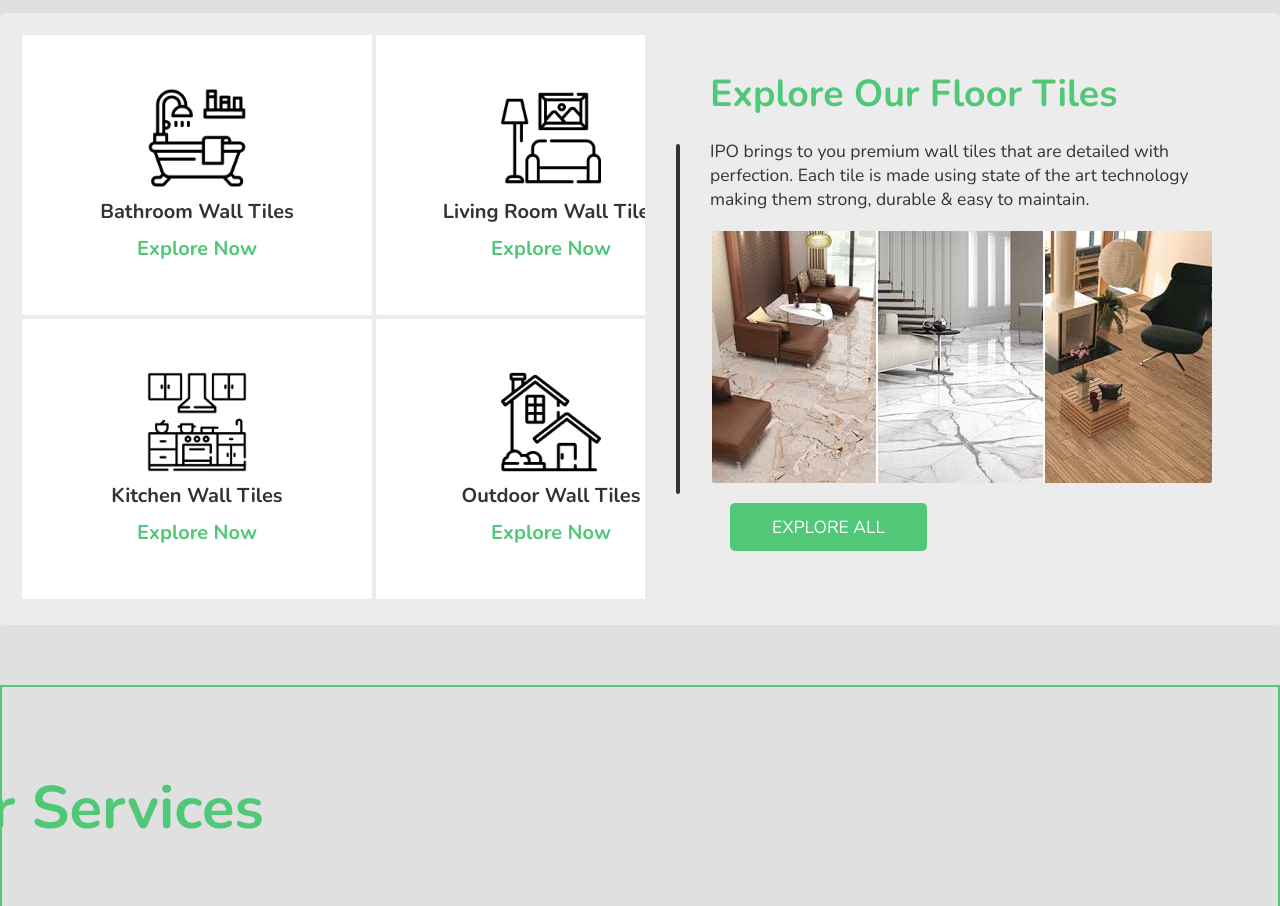
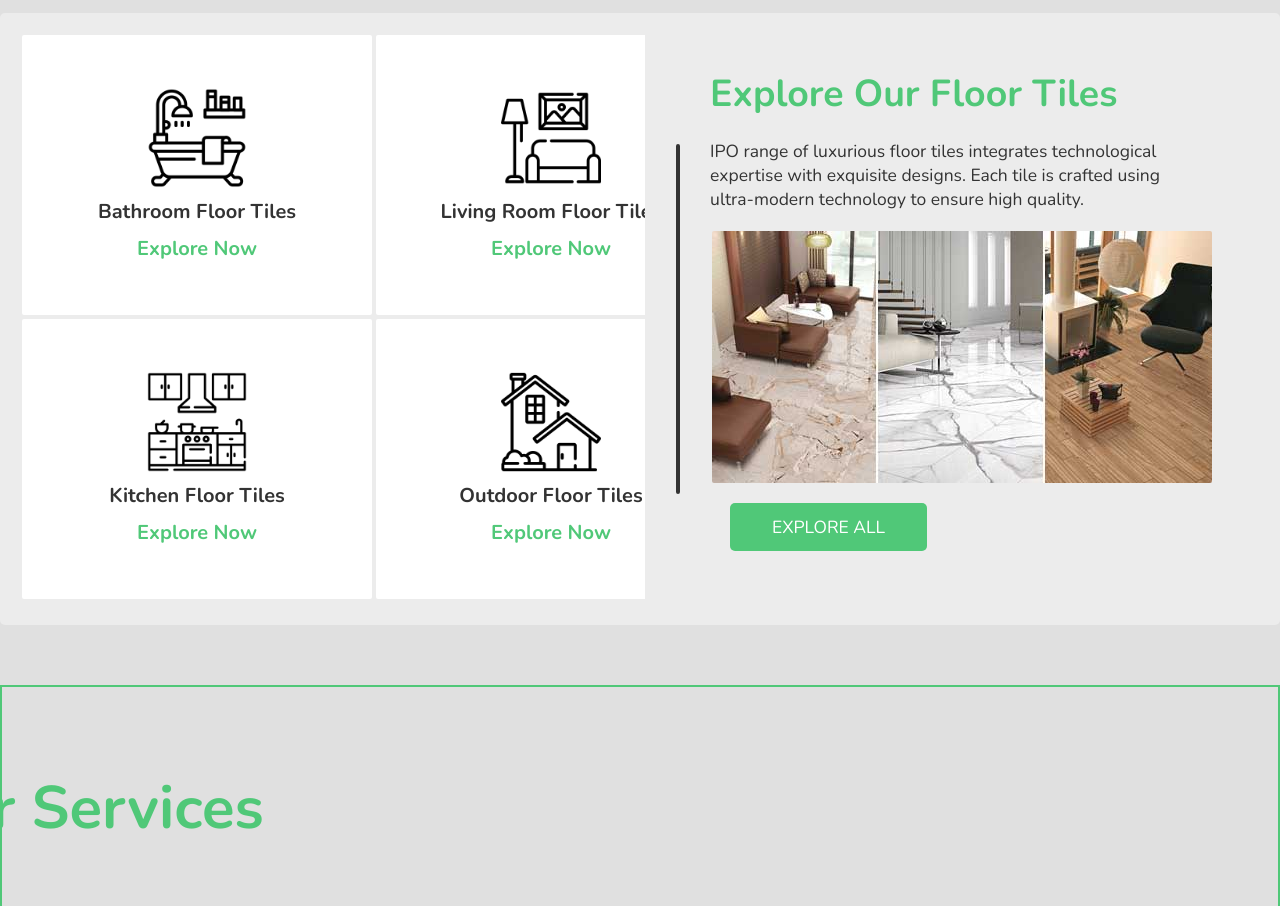
Before and after one commit to bunny-studio/IPO-Pre-Version-Website, a plain HTML site: page index.html in a window 1280 px wide. Shown: the part 1840-2746 px from the top of the page. Drawn offline with nearby package versions, Linux system fonts and the light colour scheme.

Commit message:
Update index.html

```diff
--- a/index.html
+++ b/index.html
@@ -219,31 +219,31 @@
                         <div class="tile-category">
                             <div class="logo">
                                 <img src="./mediafiles/image/bathroom.png" alt="">
-                                <h3>Bathroom Wall Tiles</h3>
+                                <h3>Bathroom Floor Tiles</h3>
                                 <a href="#">Explore Now</a>
                             </div>
                             <div class="logo">
                                 <img src="./mediafiles/image/kitchen.png" alt="">
-                                <h3>Kitchen Wall Tiles</h3>
+                                <h3>Kitchen Floor Tiles</h3>
                                 <a href="#">Explore Now</a>
                             </div>
                         </div>
                         <div class="tile-category">
                             <div class="logo">
                                 <img src="./mediafiles/image/interior-design.png" alt="">
-                                <h3>Living Room Wall Tiles</h3>
+                                <h3>Living Room Floor Tiles</h3>
                                 <a href="#">Explore Now</a>
                             </div>
                             <div class="logo">
                                 <img src="./mediafiles/image/house.png" alt="">
-                                <h3>Outdoor Wall Tiles</h3>
+                                <h3>Outdoor Floor Tiles</h3>
                                 <a href="#">Explore Now</a>
                             </div>
                         </div>
                         <div class="tile-category">
                             <div class="logo">
                                 <img src="./mediafiles/image/bedroom.png" alt="">
-                                <h3>Bedroom Wall Tiles</h3>
+                                <h3>Bedroom Floor Tiles</h3>
                                 <a href="#">Explore Now</a>
                             </div>
                             <div class="logo"></div>
@@ -266,10 +266,8 @@
                     </div>
                     <div class="left-section marginAdj">
                         <h2>Explore Our Floor Tiles</h2>
-                        <p>IPO brings to you premium wall tiles that are detailed with perfection. Each tile is made
-                            using state
-                            of
-                            the art technology making them strong, durable & easy to maintain.</p>
+                        <p>IPO range of luxurious floor tiles integrates technological expertise with exquisite designs.
+                            Each tile is crafted using ultra-modern technology to ensure high quality.</p>
                         <div class="tile-image">
                             <img src="./mediafiles/image/floortiles.jpg" alt="Tile Image 1">
                         </div>
```
